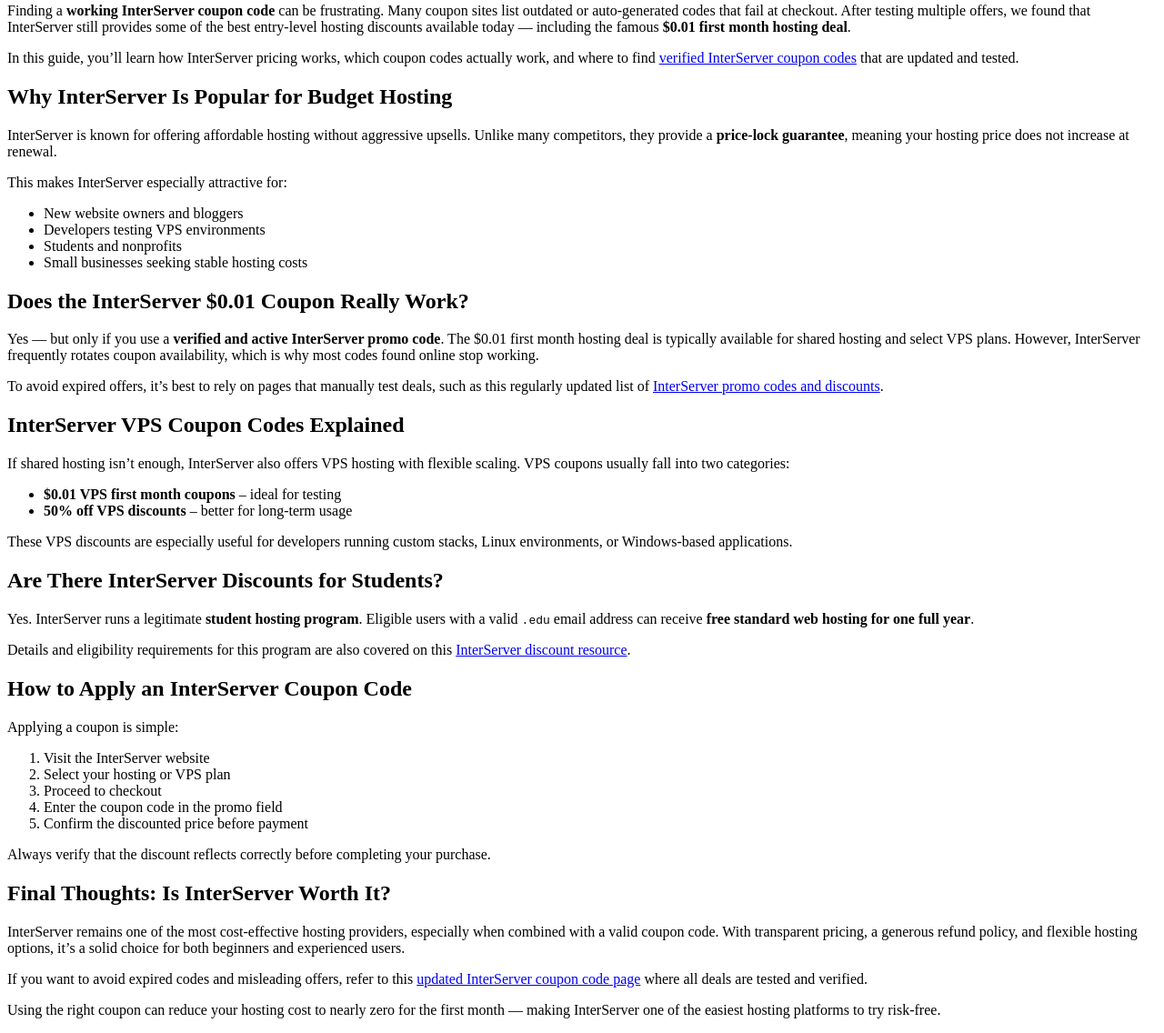
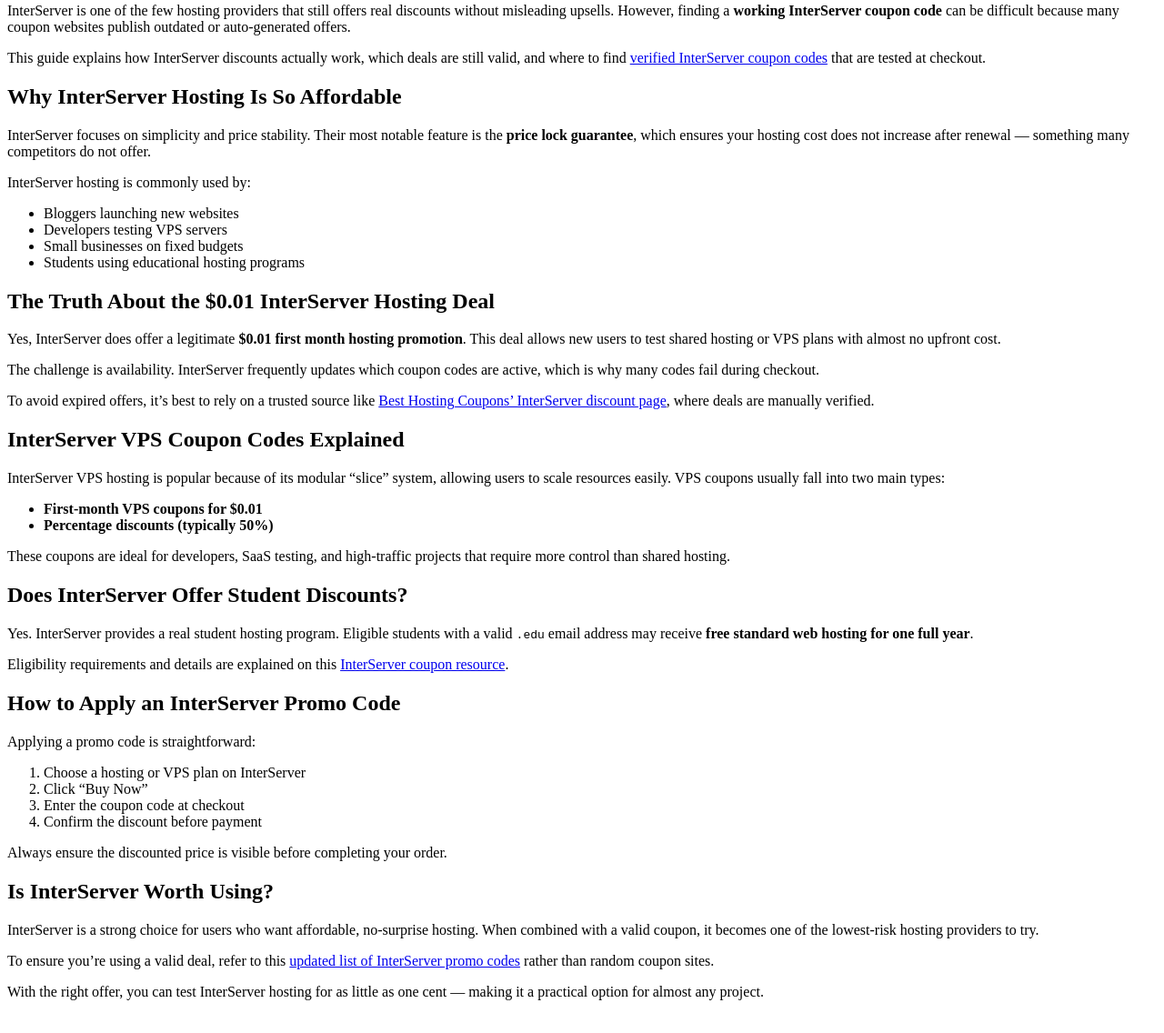
Before and after one commit to chuadryahmad-seo/interservercouponcodes, a plain HTML site: page index.html in a window 1280 px wide. Shown: the part 64-1200 px from the top of the page at 91% size. Drawn offline with Linux system fonts and the light colour scheme.

Commit message:
Add files via upload

```diff
--- a/index.html
+++ b/index.html
@@ -2,128 +2,128 @@
 <html lang="en">
 <head>
   <meta charset="UTF-8">
-  <title>InterServer Coupon Codes (Verified) – $0.01 Hosting & VPS Discounts</title>
-  <meta name="description" content="Looking for a working InterServer coupon code? Discover verified InterServer promo codes including $0.01 first month hosting, VPS discounts, and student deals.">
-  <meta name="keywords" content="InterServer coupon code, InterServer promo code, InterServer discounts, InterServer VPS coupon, InterServer hosting deals">
+  <title>Working InterServer Coupon Codes – Save on Hosting & VPS</title>
+  <meta name="description" content="Explore verified InterServer coupon codes that actually work. Save with $0.01 first month hosting, VPS discounts, and student offers.">
   <meta name="robots" content="index, follow">
-  <meta name="viewport" content="width=device-width, initial-scale=1.0">
+  <meta name="viewport" content="width=device-width, initial-scale=1">
+
+  <!-- Canonical to authority page -->
+  <link rel="canonical" href="https://besthostingcoupons.net/interserver-coupon-codes/">
 
   <!-- Open Graph -->
-  <meta property="og:title" content="Verified InterServer Coupon Codes – Save on Hosting & VPS">
-  <meta property="og:description" content="Get verified InterServer coupon codes including $0.01 first month hosting, VPS discounts, and student offers. Updated and tested.">
+  <meta property="og:title" content="InterServer Coupon Codes – Verified Hosting Deals">
+  <meta property="og:description" content="Find working InterServer promo codes for hosting, VPS, and domains. Updated and verified.">
   <meta property="og:type" content="article">
-  <meta property="og:url" content="https://besthostingcoupons.net/interserver-coupon-codes/">
 
-  <!-- Twitter -->
-  <meta name="twitter:card" content="summary">
-  <meta name="twitter:title" content="InterServer Coupon Codes – Verified Hosting Deals">
-  <meta name="twitter:description" content="Find working InterServer coupon codes and promo deals for hosting, VPS, and domains.">
-
-  <link rel="canonical" href="https://besthostingcoupons.net/interserver-coupon-codes/">
 </head>
 
 <body>
 
+<main>
 <article>
 
-<h1>InterServer Coupon Codes: How to Get Hosting for Just $0.01</h1>
+<h1>How to Find a Working InterServer Coupon Code (Updated Guide)</h1>
 
 <p>
-Finding a <strong>working InterServer coupon code</strong> can be frustrating. Many coupon sites list outdated or auto-generated codes that fail at checkout. After testing multiple offers, we found that InterServer still provides some of the best entry-level hosting discounts available today — including the famous <strong>$0.01 first month hosting deal</strong>.
+InterServer is one of the few hosting providers that still offers real discounts without misleading upsells. However, finding a <strong>working InterServer coupon code</strong> can be difficult because many coupon websites publish outdated or auto-generated offers.
 </p>
 
 <p>
-In this guide, you’ll learn how InterServer pricing works, which coupon codes actually work, and where to find <a href="https://besthostingcoupons.net/interserver-coupon-codes/" target="_blank" rel="noopener">verified InterServer coupon codes</a> that are updated and tested.
+This guide explains how InterServer discounts actually work, which deals are still valid, and where to find <a href="https://besthostingcoupons.net/interserver-coupon-codes/" target="_blank" rel="noopener">verified InterServer coupon codes</a> that are tested at checkout.
 </p>
 
-<h2>Why InterServer Is Popular for Budget Hosting</h2>
+<h2>Why InterServer Hosting Is So Affordable</h2>
 
 <p>
-InterServer is known for offering affordable hosting without aggressive upsells. Unlike many competitors, they provide a <strong>price-lock guarantee</strong>, meaning your hosting price does not increase at renewal.
+InterServer focuses on simplicity and price stability. Their most notable feature is the <strong>price lock guarantee</strong>, which ensures your hosting cost does not increase after renewal — something many competitors do not offer.
 </p>
 
 <p>
-This makes InterServer especially attractive for:
+InterServer hosting is commonly used by:
 </p>
 
 <ul>
-  <li>New website owners and bloggers</li>
-  <li>Developers testing VPS environments</li>
-  <li>Students and nonprofits</li>
-  <li>Small businesses seeking stable hosting costs</li>
+  <li>Bloggers launching new websites</li>
+  <li>Developers testing VPS servers</li>
+  <li>Small businesses on fixed budgets</li>
+  <li>Students using educational hosting programs</li>
 </ul>
 
-<h2>Does the InterServer $0.01 Coupon Really Work?</h2>
+<h2>The Truth About the $0.01 InterServer Hosting Deal</h2>
 
 <p>
-Yes — but only if you use a <strong>verified and active InterServer promo code</strong>. The $0.01 first month hosting deal is typically available for shared hosting and select VPS plans. However, InterServer frequently rotates coupon availability, which is why most codes found online stop working.
+Yes, InterServer does offer a legitimate <strong>$0.01 first month hosting promotion</strong>. This deal allows new users to test shared hosting or VPS plans with almost no upfront cost.
 </p>
 
 <p>
-To avoid expired offers, it’s best to rely on pages that manually test deals, such as this regularly updated list of
-<a href="https://besthostingcoupons.net/interserver-coupon-codes/" target="_blank" rel="noopener">InterServer promo codes and discounts</a>.
+The challenge is availability. InterServer frequently updates which coupon codes are active, which is why many codes fail during checkout.
+</p>
+
+<p>
+To avoid expired offers, it’s best to rely on a trusted source like
+<a href="https://besthostingcoupons.net/interserver-coupon-codes/" target="_blank" rel="noopener">Best Hosting Coupons’ InterServer discount page</a>, where deals are manually verified.
 </p>
 
 <h2>InterServer VPS Coupon Codes Explained</h2>
 
 <p>
-If shared hosting isn’t enough, InterServer also offers VPS hosting with flexible scaling. VPS coupons usually fall into two categories:
+InterServer VPS hosting is popular because of its modular “slice” system, allowing users to scale resources easily. VPS coupons usually fall into two main types:
 </p>
 
 <ul>
-  <li><strong>$0.01 VPS first month coupons</strong> – ideal for testing</li>
-  <li><strong>50% off VPS discounts</strong> – better for long-term usage</li>
+  <li><strong>First-month VPS coupons for $0.01</strong></li>
+  <li><strong>Percentage discounts (typically 50%)</strong></li>
 </ul>
 
 <p>
-These VPS discounts are especially useful for developers running custom stacks, Linux environments, or Windows-based applications.
+These coupons are ideal for developers, SaaS testing, and high-traffic projects that require more control than shared hosting.
 </p>
 
-<h2>Are There InterServer Discounts for Students?</h2>
+<h2>Does InterServer Offer Student Discounts?</h2>
 
 <p>
-Yes. InterServer runs a legitimate <strong>student hosting program</strong>. Eligible users with a valid <code>.edu</code> email address can receive <strong>free standard web hosting for one full year</strong>.
+Yes. InterServer provides a real student hosting program. Eligible students with a valid <code>.edu</code> email address may receive <strong>free standard web hosting for one full year</strong>.
 </p>
 
 <p>
-Details and eligibility requirements for this program are also covered on this
-<a href="https://besthostingcoupons.net/interserver-coupon-codes/" target="_blank" rel="noopener">InterServer discount resource</a>.
+Eligibility requirements and details are explained on this
+<a href="https://besthostingcoupons.net/interserver-coupon-codes/" target="_blank" rel="noopener">InterServer coupon resource</a>.
 </p>
 
-<h2>How to Apply an InterServer Coupon Code</h2>
+<h2>How to Apply an InterServer Promo Code</h2>
 
 <p>
-Applying a coupon is simple:
+Applying a promo code is straightforward:
 </p>
 
 <ol>
-  <li>Visit the InterServer website</li>
-  <li>Select your hosting or VPS plan</li>
-  <li>Proceed to checkout</li>
-  <li>Enter the coupon code in the promo field</li>
-  <li>Confirm the discounted price before payment</li>
+  <li>Choose a hosting or VPS plan on InterServer</li>
+  <li>Click “Buy Now”</li>
+  <li>Enter the coupon code at checkout</li>
+  <li>Confirm the discount before payment</li>
 </ol>
 
 <p>
-Always verify that the discount reflects correctly before completing your purchase.
+Always ensure the discounted price is visible before completing your order.
 </p>
 
-<h2>Final Thoughts: Is InterServer Worth It?</h2>
+<h2>Is InterServer Worth Using?</h2>
 
 <p>
-InterServer remains one of the most cost-effective hosting providers, especially when combined with a valid coupon code. With transparent pricing, a generous refund policy, and flexible hosting options, it’s a solid choice for both beginners and experienced users.
+InterServer is a strong choice for users who want affordable, no-surprise hosting. When combined with a valid coupon, it becomes one of the lowest-risk hosting providers to try.
 </p>
 
 <p>
-If you want to avoid expired codes and misleading offers, refer to this
-<a href="https://besthostingcoupons.net/interserver-coupon-codes/" target="_blank" rel="noopener">updated InterServer coupon code page</a> where all deals are tested and verified.
+To ensure you’re using a valid deal, refer to this
+<a href="https://besthostingcoupons.net/interserver-coupon-codes/" target="_blank" rel="noopener">updated list of InterServer promo codes</a> rather than random coupon sites.
 </p>
 
 <p>
-Using the right coupon can reduce your hosting cost to nearly zero for the first month — making InterServer one of the easiest hosting platforms to try risk-free.
+With the right offer, you can test InterServer hosting for as little as one cent — making it a practical option for almost any project.
 </p>
 
 </article>
+</main>
 
 </body>
 </html>
```
